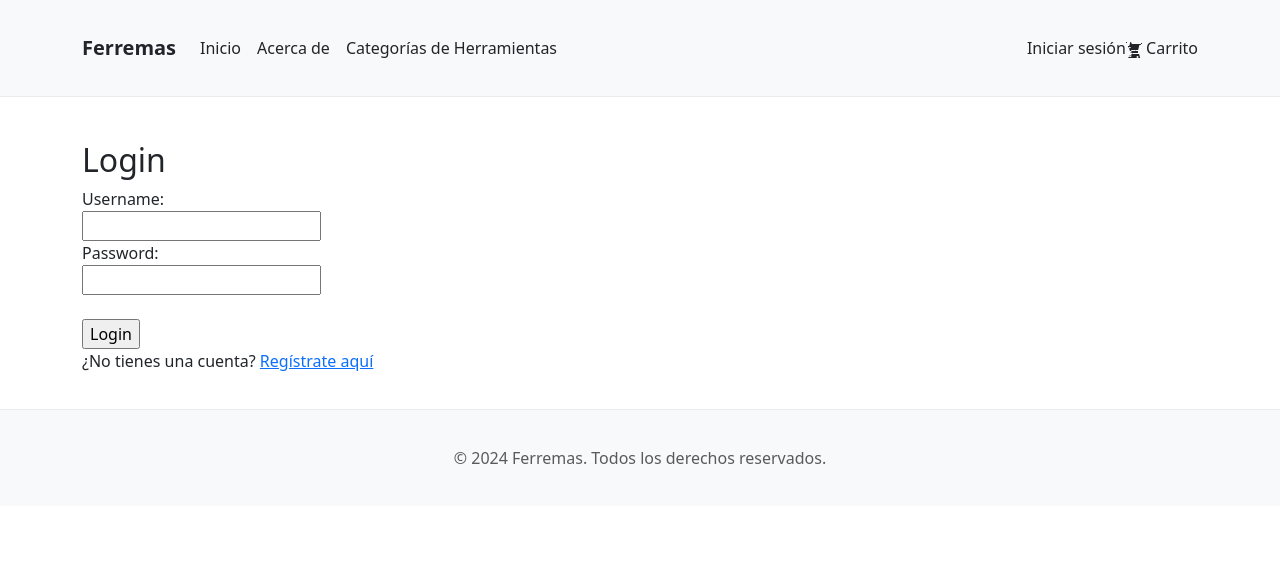
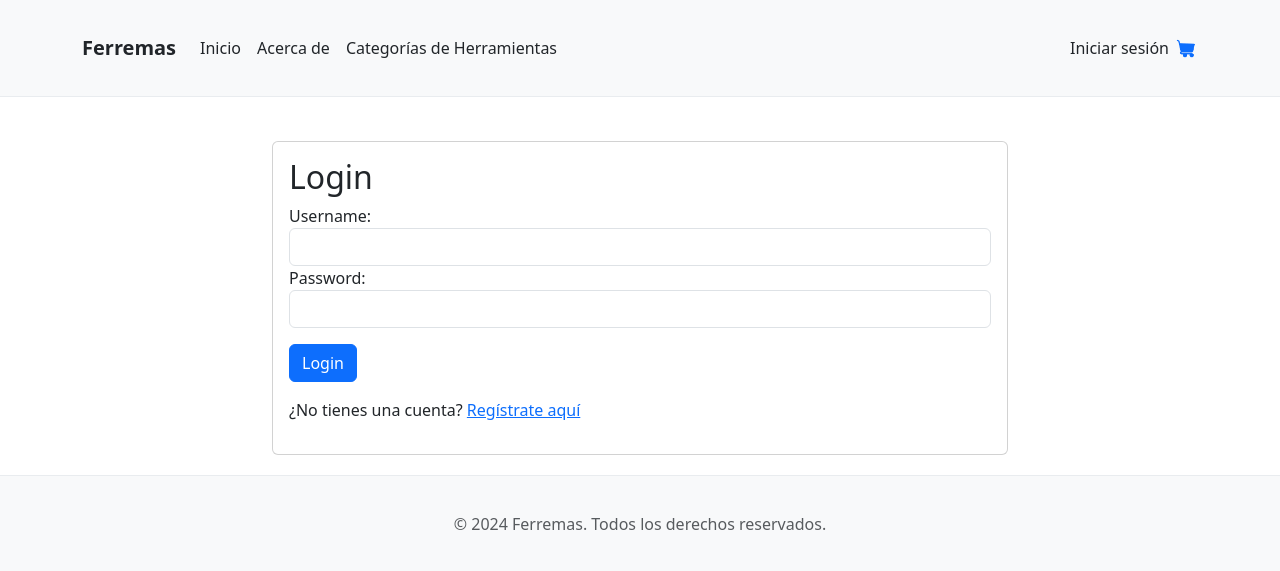
Before and after one commit to sebastiandmv2/PlatformIntegration, a Flask app: page /login in a window 1280 px wide. Shown: the top 571 px of the page. Run offline with Flask 3, Linux system fonts and the light colour scheme; some libraries are stand-ins or nearby versions.

Commit message:
front 01

```diff
--- a/ferremas/app.py
+++ b/ferremas/app.py
@@ -1,16 +1,16 @@
 import requests
 import os
 from flask import Flask, render_template, request, jsonify, session, redirect, url_for
+import pymysql
+pymysql.install_as_MySQLdb()
 from flask_mysqldb import MySQL
 from flask_sqlalchemy import SQLAlchemy
 from datetime import datetime, timedelta
 from utils import *
-
 import stripe
 
 # Configura tus claves de prueba de Stripe
 stripe.api_key = "sk_test_51PIEHJFngB2pMcgsTQQWyq4VWfSKzxgXHJHKjPGQiLehQyZ7EaPrHQqTBEFMjFpPcxn76UR5HRNeHwtAedsBDwKM00LGzeSh7D"
-
 
 # Lista para almacenar los productos en el carrito
 carrito = []
@@ -21,6 +21,13 @@ app = Flask(__name__)
 # Establece la clave secreta de la aplicación
 app.config['SECRET_KEY'] = 'a9a0f946b0e54dff85d1b7484c31b7d0'
 
+# Configuración de MySQL
+app.config['MYSQL_USER'] = 'tuusuario'
+app.config['MYSQL_PASSWORD'] = 'tucontraseña'
+app.config['MYSQL_DB'] = 'tubasededatos'
+app.config['MYSQL_HOST'] = 'localhost'
+
+mysql = MySQL(app)
 
 @app.route('/', methods=['GET'])
 def catalogo():
@@ -30,22 +37,14 @@ def catalogo():
     if tools_type_id:
         url += f'?tools_type_id={tools_type_id}'
 
-    # Realizar una solicitud GET a la ruta de la API que devuelve los productos
     response = requests.get(url)
-
-    # Extraer los datos JSON de la respuesta
     products = response.json()
-
     valor_dolar_ayer = obtener_valor_dolar("ast.gonzalez@duocuc.cl", "V25713451.2")
 
-    # Calcular el precio de cada producto en dólares
     for product in products:
         product['price_usd'] = round(float(product['price']) / float(valor_dolar_ayer), 2)
 
-    # Pasar los productos a la plantilla HTML y renderizarla
     return render_template('catalogo.html', products=products, valor_dolar=valor_dolar_ayer)
-
-##Mostrar las categorias
 
 @app.route('/categorias', methods=['GET'])
 def show_categorias():
@@ -53,11 +52,8 @@ def show_categorias():
     tools_types = response.json()
     return render_template('categorias.html', tools_types=tools_types)
 
-
-
 @app.route('/carrito', methods=['GET'])
 def mostrar_carrito():
-    # Define la función calcular_total dentro de la ruta
     def calcular_total(carrito):
         total = 0
         for product in carrito:
@@ -67,105 +63,76 @@ def mostrar_carrito():
                 print("Error: Los valores de precio y cantidad deben ser números.")
         return total
 
-    total_clp = calcular_total(carrito)  # Llama a la función calcular_total y pasa el carrito como argumento
-
-    # Obtener el valor del dólar dentro de la función mostrar_carrito()
+    total_clp = calcular_total(carrito)
     valor_dolar_ayer = obtener_valor_dolar("ast.gonzalez@duocuc.cl", "V25713451.2")
 
-    # Calcular price_usd para cada producto en el carrito
     for product in carrito:
         response = requests.get(f'http://localhost:5000/tools/{product["id"]}')
         product_details = response.json()
         product['price_usd'] = round(float(product_details['price']) / float(valor_dolar_ayer), 2)
 
-    # Calcular el total del carrito en USD
     total_usd = sum(product['price_usd'] * int(product['quantity']) for product in carrito)
-
-    # Agregar Variables a la sesion
     session['total_clp'] = total_clp
 
     return render_template('carrito.html', products=carrito, total_clp=total_clp, total_usd=total_usd)
 
-
 @app.route('/add_to_cart', methods=['POST'])
 def add_to_cart():
-    # Obtain product id and quantity from the request
     data = request.get_json()
     product_id = data['productId']
     quantity = data['quantity']
 
-    # Fetch product details using the product_id from your API
     response = requests.get(f'http://localhost:5000/tools/{product_id}')
     product = response.json()
 
-    # Add the product to the cart with quantity
     cart_item = {'id': product_id, 'name': product['name'], 'price': product['price'], 'quantity': quantity}
     carrito.append(cart_item)
 
     return jsonify({'message': 'Producto agregado al carrito', 'product': cart_item})
 
-
-#actualizar carrito
-
 @app.route('/update_quantity', methods=['POST'])
 def update_quantity():
-    # Obtén el ID del producto y la nueva cantidad desde la solicitud JSON
     data = request.get_json()
     product_id = data['productId']
     new_quantity = data['quantity']
 
-    # Encuentra el producto en el carrito por su ID y actualiza la cantidad
     for item in carrito:
         if item['id'] == product_id:
             item['quantity'] = new_quantity
             break
 
-    # Devuelve una respuesta exitosa
     return jsonify({'message': 'Cantidad del producto actualizada exitosamente en el carrito'})
 
-
-#eliminar producto
 @app.route('/remove_from_cart', methods=['POST'])
 def remove_from_cart():
-    # Obtener el ID del producto a eliminar del cuerpo de la solicitud
     data = request.get_json()
     product_id = data['productId']
 
-    # Iterar sobre los productos en el carrito y eliminar el que coincida con el ID proporcionado
     for product in carrito:
         if product['id'] == product_id:
             carrito.remove(product)
             return jsonify({'message': 'Producto eliminado del carrito', 'product': product})
 
-    # Si no se encuentra el producto en el carrito, devolver un mensaje de error
     return jsonify({'error': 'Producto no encontrado en el carrito'}), 404
 
-
-## Login Routes
-
-# Función para manejar el login en la aplicación principal
 @app.route('/login', methods=['GET', 'POST'])
 def login():
     if request.method == 'POST':
         username = request.form['username']
         password = request.form['password']
 
-        # Hace una solicitud a la API para autenticar al usuario
         response = requests.post('http://localhost:5000/api/login', json={'username': username, 'password': password})
 
         if response.status_code == 200:
-            # Genera la sesión del usuario si la autenticación es exitosa
             session['username'] = username
-            return redirect(url_for('catalogo'))  # Redirecciona al usuario a la página principal
+            return redirect(url_for('catalogo'))
         else:
             return render_template('login.html', message='Invalid username or password')
-    return render_template('login.html')  # Renderiza el formulario de inicio de sesión
+    return render_template('login.html')
 
 @app.route('/logout')
 def logout():
-    # Elimina el nombre de usuario de la sesión si está presente
     session.pop('username', None)
-    # Redirecciona al usuario a la página de inicio después de cerrar sesión
     return redirect(url_for('catalogo'))
 
 @app.route('/register', methods=['GET', 'POST'])
@@ -175,28 +142,19 @@ def register():
         password = request.form['password']
         email = request.form['email']
 
-        # Hacer una solicitud a la API para crear un nuevo usuario
         response = requests.post('http://localhost:5000/api/register', json={'username': username, 'password': password, 'email': email})
 
         if response.status_code == 201:
-            # Si el usuario se crea con éxito, redirigir a la página de inicio de sesión
             return redirect(url_for('login'))
         else:
-            # Si hay un error al crear el usuario, mostrar un mensaje de error
             return render_template('register.html', message='Error al registrar el usuario')
 
-    # Si es un método GET, simplemente renderiza el formulario de registro
     return render_template('register.html')
 
-## Profile Routes
-
-# Ruta para ver el perfil del usuario
 @app.route('/profile/<username>', methods=['GET'])
 def user_profile(username):
-    # Realizar una solicitud a la API para obtener la información del usuario
     response = requests.get(f'http://localhost:5000/api/profile?username={username}')
 
-    # Verificar si la solicitud fue exitosa
     if response.status_code == 200:
         user_info = response.json()
         return render_template('profile.html', user=user_info)
@@ -209,35 +167,27 @@ def edit_user_profile():
     message = request.args.get('message')
     return render_template('edit_profile.html', message=message)
 
-# Ruta para modificar el correo electrónico del usuario en la API
 @app.route('/modify_email', methods=['POST'])
 def modify_email():
-    # Obtener los datos del formulario
     username = session['username']
     new_email = request.form['new_email']
 
-    # Realizar la solicitud a la API para modificar el correo electrónico
     response = requests.put('http://localhost:5000/api/profile/email', json={'username': username, 'new_email': new_email})
 
-    # Capturar el mensaje de respuesta de la API
     if response.status_code == 200:
         message = response.json().get('message', 'Correo electrónico modificado exitosamente')
     else:
         message = response.json().get('message', 'Error al modificar el correo electrónico')
 
-    # Redirigir a la página del perfil del usuario con el mensaje de la API
     return redirect(url_for('edit_user_profile', message=message))
 
-# Ruta para modificar la contraseña del usuario en la API
 @app.route('/modify_password', methods=['POST'])
 def modify_password():
-    # Obtener los datos del formulario
     username = session['username']
     current_password = request.form['current_password']
     new_password = request.form['new_password']
     confirm_password = request.form['confirm_password']
 
-    # Realizar la solicitud a la API para modificar la contraseña
     response = requests.put('http://localhost:5000/api/profile/password', json={'username': username, 'current_password': current_password, 'new_password': new_password, 'confirm_password': confirm_password})
 
     if response.status_code == 200:
@@ -246,25 +196,22 @@ def modify_password():
         message = response.json()['message']
     return redirect(url_for('edit_user_profile', message=message))
 
-## PLATAFORMA DE PAGO
-
 @app.route('/success')
 def success():
     session.pop('total_clp', None)
-    carrito.clear()  # Vaciar el carrito
+    carrito.clear()
     return render_template('success.html')
 
 @app.route('/cancel')
 def cancel():
     return render_template('cancel.html')
 
-
 @app.route('/create-checkout-session', methods=['POST'])
 def create_checkout_session():
     try:
         total_clp = session.get('total_clp', None)
         if total_clp is not None:
-            total_clp = int(total_clp)  # Convertir a entero
+            total_clp = int(total_clp)
 
         user = session.get('username', None)
 
@@ -288,6 +235,11 @@ def create_checkout_session():
     except Exception as e:
         return jsonify(error=str(e)), 403
 
-# Ejecutar la aplicación Flask
+
+@app.route('/suscripcion_exitosa')
+def suscripcion_exitosa():
+    return render_template('suscripcion_exitosa.html')
+
+
 if __name__ == '__main__':
     app.run(host='0.0.0.0', port=8080, debug=True)
--- a/ferremas/templates/base.html
+++ b/ferremas/templates/base.html
@@ -32,19 +32,16 @@
                     </li>
                 </ul>
                 {% if 'username' in session %}
-                    <span class="navbar-text">
+                    <span class="navbar-text me-3">
                         Bienvenido, {{ session['username'] }}!
                     </span>
-                    <a class="nav-link" href="/logout">Cerrar sesión</a>
-                    <a class="nav-link" href="{{ url_for('user_profile', username=session['username']) }}">Perfil</a>
+                    <a class="nav-link ms-2" href="/logout">Cerrar sesión</a>
+                    <a class="nav-link ms-2" href="{{ url_for('user_profile', username=session['username']) }}">Perfil</a>
                 {% else %}
-                    <a class="nav-link" href="/login">Iniciar sesión</a>
+                    <a class="nav-link ms-2" href="/login">Iniciar sesión</a>
                 {% endif %}
-                <a class="nav-link" href="/carrito">
-                    <svg xmlns="http://www.w3.org/2000/svg" width="16" height="16" fill="currentColor" class="bi bi-cart" viewBox="0 0 16 16">
-                        <path d="M0 0h1v1H0V0zm15 1h1v1h-1V1zM3.88 2 4.12.34a.5.5 0 0 1 .96 0L5.88 2H14.5a.5.5 0 0 1 0 1H5.25l-.41 1.71a.5.5 0 0 1-.48.39H3v1h1.25a.5.5 0 0 1 .48.39l1 4A.5.5 0 0 1 6.21 12h6.58a.5.5 0 0 1 .48.41l1 4a.5.5 0 0 1-.14.49.5.5 0 0 1-.36.16H2a.5.5 0 0 1-.5-.5.5.5 0 0 1 .14-.35l10-10a.5.5 0 0 1 .74.68L3.88 11H12V9H3.87l-.81-3.25L2 5V4h1.12L3.88 2zM5.25 3h8.13l-1.25 5H4L5.25 3zM4.5 13a1 1 0 1 0 0 2 1 1 0 0 0 0-2zm7 1a 1 1 0 1 0 0 2 1 1 0 0 0 0-2z"/>
-                    </svg>
-                    Carrito
+                <a class="nav-link ms-1" href="/carrito">
+                    <img src="/static/Imagenes web/carrito.png" alt="Carrito" width="25" height="25">
                 </a>
             </div>
         </div>
--- a/ferremas/templates/cancel.html
+++ b/ferremas/templates/cancel.html
@@ -1,10 +1,10 @@
 {% extends 'base.html' %}
 
 {% block content %}
-<h1>Pago Cancelado</h1>
+<h1 class="text-center">Pago Cancelado</h1>
 <hr>
-<div class="row">
-    <div class="col-md-8 offset-md-2">
+<div class="row justify-content-center">
+    <div class="col-md-8">
         <div class="card">
             <div class="card-body text-center">
                 <h3 class="card-title">El proceso de pago ha sido cancelado.</h3>
--- a/ferremas/templates/login.html
+++ b/ferremas/templates/login.html
@@ -2,20 +2,37 @@
 
 {% block content %}
 
-<h2>Login</h2>
+<div class="row">
+    <div class="col-md-8 offset-md-2">
+        <div class="card">
+            <div class="card-body">
+                <h2 class="card-title">Login</h2>
                 {% if message %}
                     <p>{{ message }}</p>
                 {% endif %}
 
                 <!-- Formulario para ingreso de usuario -->
                 <form action="/login" method="POST">
-        <label for="username">Username:</label><br>
-        <input type="text" id="username" name="username"><br>
-        <label for="password">Password:</label><br>
-        <input type="password" id="password" name="password"><br><br>
-        <input type="submit" value="Login">
+                    <div class="form-group">
+                        <label for="username">Username:</label>
+                        <input type="text" class="form-control" id="username" name="username">
+                    </div>
+                    <div class="form-group">
+                        <label for="password">Password:</label>
+                        <input type="password" class="form-control" id="password" name="password">
+                    </div>
+                    <div class="form-group text-right mt-3">
+                        <button type="submit" class="btn btn-primary">Login</button>
+                    </div>
                 </form>
 
+                <!-- Separar el texto hacia abajo -->
+                <div class="mt-3">
                     <p>¿No tienes una cuenta? <a href="/register">Regístrate aquí</a></p>
+                </div>
+            </div>
+        </div>
+    </div>
+</div>
 
 {% endblock %}
```
Also changed, not shown: ferremas/templates/carrito.html (+30 -26 lines), ferremas/templates/success.html (+4 -4 lines), ferremas/templates/suscripcion_exitosa.html (added, +22 -0 lines), ferremas/static/Imagenes web/banner10.png (added), ferremas/static/Imagenes web/carrito.png (added). Lines whose indentation alone changed are shown as unchanged.
